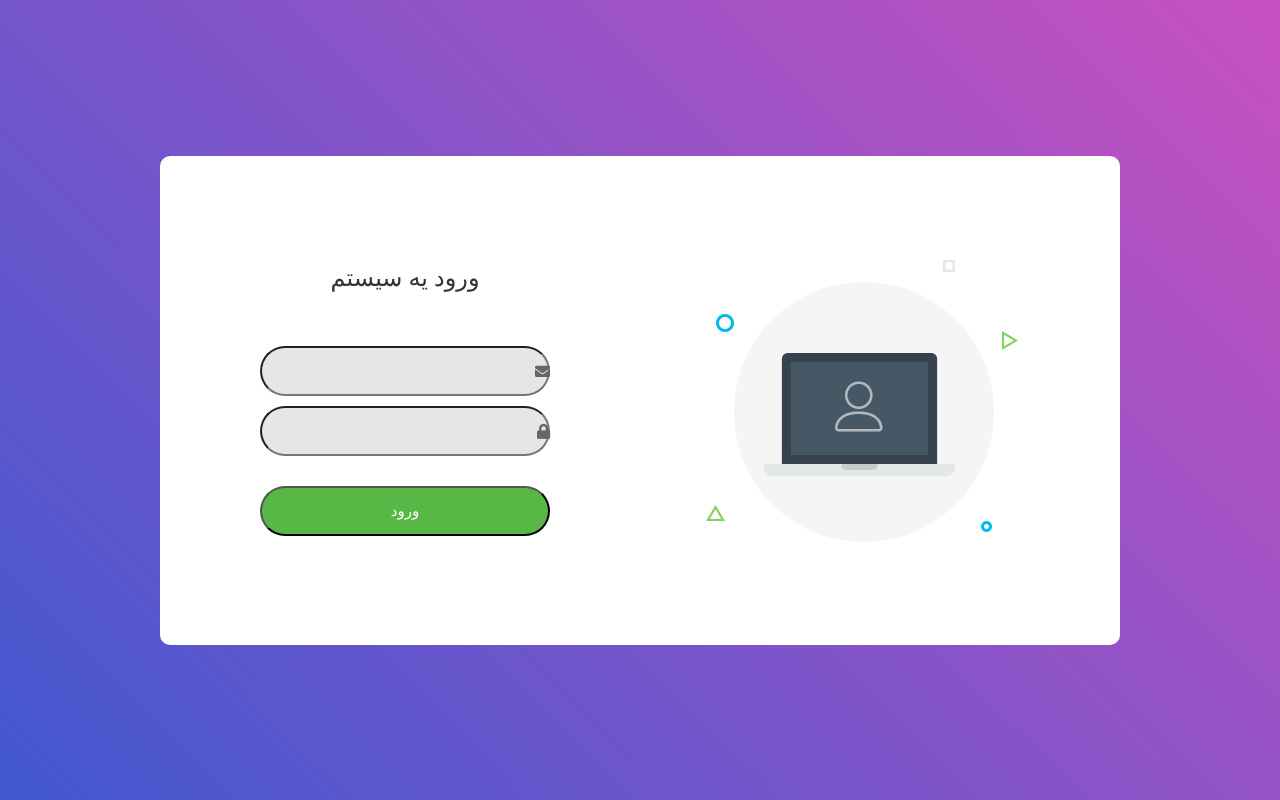
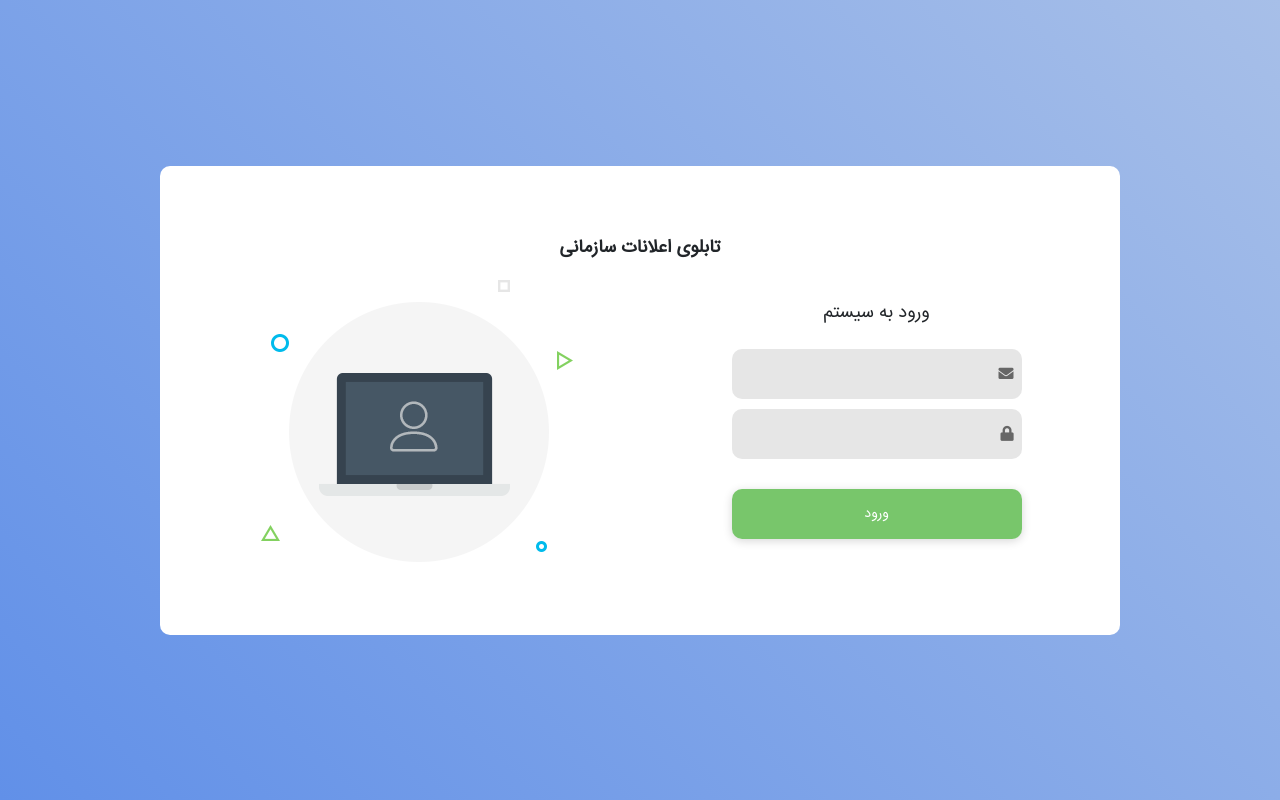
Before and after one commit to ashkantaravati/sync-my-boss, a Django app: page /accounts/login/ in a window 1280 px wide. Run offline with Django 3.2, Linux system fonts and the light colour scheme; parts of the project's set-up code (start-up, migrations or seed data) failed here and were passed over; some libraries are stand-ins or nearby versions.

Commit message:
complete login style

```diff
--- a/assets/css/main.css
+++ b/assets/css/main.css
@@ -1,8 +1,6 @@
 @font-face {
   font-family: 'iransans';
-    src: url("/static/fonts/IransansFaNum/ttf/IRANSansWebFaNum.ttf"), url("/static/fonts/IransansFaNum/eot/IRANSansWebFaNum.eot"), url("/static/fonts/IransansFaNum/woff/IRANSansWebFaNum.woff"), url("/static/fonts/woff2/IransansFaNum/IRANSansWebFaNum.woff2");
-}
-
+  src: url("/static/fonts/IransansFaNum/ttf/IRANSansWebFaNum.ttf"), url("/static/fonts/IransansFaNum/eot/IRANSansWebFaNum.eot"), url("/static/fonts/IransansFaNum/woff/IRANSansWebFaNum.woff"), url("/static/fonts/woff2/IransansFaNum/IRANSansWebFaNum.woff2"); }
 body {
   font-family: 'iransans' !important;
   box-sizing: border-box;
@@ -11,67 +9,52 @@ body {
   font-size: 14px;
   line-height: 24px;
   background-color: #E6E6E6;
-    text-align: right;
-}
+  text-align: right; }
 
 :focus {
-    outline: 0px solid transparent !important;
-}
+  outline: 0px solid transparent !important; }
 
 p {
-    margin: 0;
-}
+  margin: 0; }
 
 .dri-rtl {
-    direction: rtl;
-}
+  direction: rtl; }
 
 .dri-ltr {
-    direction: ltr;
-}
+  direction: ltr; }
 
 .w-50 {
-    width: 50%;
-}
+  width: 50%; }
 
 .white-bg {
-    background: #fff;
-}
+  background: #fff; }
 
 .white-color {
-    color: #fff;
-}
+  color: #fff; }
 
 .red-color {
-    color: #EB5757;
-}
+  color: #EB5757; }
 
 .cta-bg {
-    background-color: #FF8D11;
-}
+  background-color: #FF8D11; }
 
 .orange-bg {
-    background-color: #FFC002;
-}
+  background-color: #FFC002; }
 
 .gray-bg {
-    background-color: #A0B6C2;
-}
+  background-color: #A0B6C2; }
 
 .navigation {
   background-color: #fff;
   box-shadow: 5px 5px 25px rgba(0, 0, 0, 0.15);
-    height: 50px;
-}
+  height: 50px; }
 
 .bord-title {
-    font-size: 18px;
-}
+  font-size: 18px; }
 
 .user-status-bar {
   border-radius: 10px;
-    box-shadow: 5px 5px 25px rgba(0, 0, 0, 0.15);
-}
+  box-shadow: 5px 5px 25px rgba(0, 0, 0, 0.15); }
 
 .side-bar {
   background-color: #fff;
@@ -79,32 +62,26 @@ p {
   box-shadow: 5px 5px 25px rgba(0, 0, 0, 0.15);
   padding: 1rem;
   position: sticky;
-    top: 0;
-}
+  top: 0; }
 
 .custom-btn {
   border-radius: 5px;
-    box-shadow: 5px 5px 25px rgba(0, 0, 0, 0.15);
-}
+  box-shadow: 5px 5px 25px rgba(0, 0, 0, 0.15); }
 
 .v-line {
   width: 100%;
   height: 1px;
-    background-color: #D1D1D1;
-}
+  background-color: #D1D1D1; }
 
 .main-box {
   background-color: #fff;
   border-radius: 10px;
   box-shadow: 5px 5px 25px rgba(0, 0, 0, 0.15);
-    padding: 1rem;
-}
+  padding: 1rem; }
 
 .timeline {
   padding: 30px 0;
-    position: relative;
-}
-
+  position: relative; }
   .timeline::before {
     content: "";
     display: block;
@@ -115,22 +92,15 @@ p {
     border-left: 6px solid #FFE0BF;
     height: 100%;
     z-index: 1;
-    transform: translateX(-50%);
-}
-
+    transform: translateX(-50%); }
   .timeline .username {
-    background: #FF8D11;
-}
+    background: #FF8D11; }
 
 .timeline-nodes {
   padding-bottom: 25px;
-    position: relative;
-}
-
+  position: relative; }
   .timeline-nodes:nth-child(even) {
-    flex-direction: row-reverse;
-}
-
+    flex-direction: row-reverse; }
     .timeline-nodes:nth-child(even) .timeline-content::after {
       content: "";
       position: absolute;
@@ -139,9 +109,7 @@ p {
       width: 0;
       border-left: 10px solid #FF8D11;
       border-top: 10px solid transparent;
-    border-bottom: 10px solid transparent;
-}
-
+      border-bottom: 10px solid transparent; }
   .timeline-nodes:nth-child(odd) .timeline-content::after {
     content: "";
     position: absolute;
@@ -150,15 +118,13 @@ p {
     width: 0;
     border-right: 10px solid #FF8D11;
     border-top: 10px solid transparent;
-    border-bottom: 10px solid transparent;
-}
+    border-bottom: 10px solid transparent; }
 
 .timeline-content {
   border: 1px solid #FF8D11;
   position: relative;
   border-radius: 5px;
-    box-shadow: 5px 5px 25px rgba(0, 0, 0, 0.15);
-}
+  box-shadow: 5px 5px 25px rgba(0, 0, 0, 0.15); }
 
 .timeline-circle {
   width: 50px;
@@ -170,20 +136,17 @@ p {
   left: 50%;
   transform: translate(-50%, -50%);
   background-color: red;
-    z-index: 1;
-}
-
+  z-index: 1; }
 
 /*small device style*/
-
 @media (max-width: 767px) {
   .timeline-nodes:nth-child(odd) h3,
   .timeline-nodes:nth-child(odd) p {
-        text-align: left;
-    }
+    text-align: left; }
+
   .timeline-nodes:nth-child(even) {
-        flex-direction: row;
-    }
+    flex-direction: row; }
+
   .timeline::before {
     content: "";
     display: block;
@@ -194,20 +157,20 @@ p {
     border-left: 2px dashed var(--blue);
     height: 100%;
     z-index: 1;
-        transform: translateX(-50%);
-    }
+    transform: translateX(-50%); }
+
   .timeline h3 {
-        font-size: 1.7rem;
-    }
+    font-size: 1.7rem; }
+
   .timeline p {
-        font-size: 14px;
-    }
+    font-size: 14px; }
+
   .timeline-image {
     position: absolute;
     left: 0%;
     top: 60px;
-        /*transform: translateX(-50%;);*/
-    }
+    /*transform: translateX(-50%;);*/ }
+
   .timeline-nodes:nth-child(odd) .timeline-content::after {
     content: "";
     position: absolute;
@@ -218,8 +181,8 @@ p {
     border-left: 0;
     border-right: 10px solid var(--blue);
     border-top: 10px solid transparent;
-        border-bottom: 10px solid transparent;
-    }
+    border-bottom: 10px solid transparent; }
+
   .timeline-nodes:nth-child(even) .timeline-content::after {
     content: "";
     position: absolute;
@@ -228,54 +191,31 @@ p {
     width: 0;
     border-right: 10px solid var(--blue);
     border-top: 10px solid transparent;
-        border-bottom: 10px solid transparent;
-    }
+    border-bottom: 10px solid transparent; }
+
   .timeline-image::before {
     width: 65px;
-        height: 65px;
-    }
-}
-
-
+    height: 65px; } }
 /*extra small device style */
-
 @media (max-width: 575px) {
   .timeline::before {
     content: "";
     display: block;
     position: absolute;
     top: 0;
-        left: 3%;
-    }
+    left: 3%; }
+
   .timeline-image {
     position: absolute;
-        left: -5%;
-    }
+    left: -5%; }
+
   .timeline-image::before {
     width: 60px;
-        height: 60px;
-    }
-}
-
-
-/*//////////////////////////////////////////////////////////////////
-[ Utility ]*/
-
+    height: 60px; } }
 .txt1 {
-    font-family: Poppins-Regular;
   font-size: 13px;
   line-height: 1.5;
-    color: #999999;
-}
-
-
-/*//////////////////////////////////////////////////////////////////
-[ login ]*/
-
-.limiter {
-    width: 100%;
-    margin: 0 auto;
-}
+  color: #999999; }
 
 .container-login100 {
   width: 100%;
@@ -290,11 +230,10 @@ p {
   align-items: center;
   padding: 15px;
   background: #9053c7;
-    background: -webkit-linear-gradient(-135deg, #c850c0, #4158d0);
-    background: -o-linear-gradient(-135deg, #c850c0, #4158d0);
-    background: -moz-linear-gradient(-135deg, #c850c0, #4158d0);
-    background: linear-gradient(-135deg, #c850c0, #4158d0);
-}
+  background: -webkit-linear-gradient(-135deg, #A7BFE8, #6190E8);
+  background: -o-linear-gradient(-135deg, #A7BFE8, #6190E8);
+  background: -moz-linear-gradient(-135deg, #A7BFE8, #6190E8);
+  background: linear-gradient(-135deg, #A7BFE8, #6190E8); }
 
 .wrap-login100 {
   width: 960px;
@@ -308,49 +247,36 @@ p {
   display: flex;
   flex-wrap: wrap;
   justify-content: space-between;
-    padding: 100px;
-}
-
+  padding: 70px 20px; }
 
 /*------------------------------------------------------------------
 [  ]*/
-
 .login100-pic {
-    width: 316px;
-}
+  width: 316px; }
 
 .login100-pic img {
-    max-width: 100%;
-}
-
+  max-width: 100%; }
 
 /*------------------------------------------------------------------
 [  ]*/
-
 .login100-form {
-    width: 290px;
-}
+  width: 290px; }
 
 .login100-form-title {
-    font-family: Poppins-Bold;
   font-size: 24px;
   color: #333333;
   line-height: 1.2;
   text-align: center;
   width: 100%;
   display: block;
-    padding-bottom: 54px;
-}
-
+  padding-bottom: 54px; }
 
 /*---------------------------------------------*/
-
 .wrap-input100 {
   position: relative;
   width: 100%;
   z-index: 1;
-    margin-bottom: 10px;
-}
+  margin-bottom: 10px; }
 
 .input100,
 #id_username,
@@ -362,78 +288,24 @@ p {
   width: 100%;
   background: #e6e6e6;
   height: 50px;
-    border-radius: 25px;
-    padding: 0 30px 0 68px;
-}
-
+  border: none;
+  border-radius: 10px;
+  padding: 0 30px; }
 
 /*------------------------------------------------------------------
 [ Focus ]*/
-
-.focus-input100 {
-    display: block;
+.symbol-input100 {
+  font-size: 15px;
   position: absolute;
-    border-radius: 25px;
-    bottom: 0;
-    left: 0;
-    z-index: -1;
+  top: 30%;
+  right: .5rem;
   width: 100%;
   height: 100%;
-    box-shadow: 0px 0px 0px 0px;
-    color: rgba(87, 184, 70, 0.8);
-}
-
-.input100:focus+.focus-input100 {
-    -webkit-animation: anim-shadow 0.5s ease-in-out forwards;
-    animation: anim-shadow 0.5s ease-in-out forwards;
-}
-
-@-webkit-keyframes anim-shadow {
-    to {
-        box-shadow: 0px 0px 70px 25px;
-        opacity: 0;
-    }
-}
-
-@keyframes anim-shadow {
-    to {
-        box-shadow: 0px 0px 70px 25px;
-        opacity: 0;
-    }
-}
-
-.symbol-input100 {
-    font-size: 15px;
-    display: -webkit-box;
-    display: -webkit-flex;
-    display: -moz-box;
-    display: -ms-flexbox;
-    display: flex;
-    align-items: center;
-    position: absolute;
-    border-radius: 25px;
-    bottom: 0;
-    left: 0;
-    width: 100%;
-    height: 100%;
-    padding-left: 35px;
   pointer-events: none;
-    color: #666666;
-    -webkit-transition: all 0.4s;
-    -o-transition: all 0.4s;
-    -moz-transition: all 0.4s;
-    transition: all 0.4s;
-}
-
-.input100:focus+.focus-input100+.symbol-input100 {
-    color: #57b846;
-    padding-left: 28px;
-}
-
+  color: #666666; }
 
 /*------------------------------------------------------------------
 [ Button ]*/
-
 .container-login100-form-btn {
   width: 100%;
   display: -webkit-box;
@@ -443,78 +315,57 @@ p {
   display: flex;
   flex-wrap: wrap;
   justify-content: center;
-    padding-top: 20px;
-}
+  padding-top: 20px; }
 
 .login100-form-btn {
-    font-family: Montserrat-Bold;
-    font-size: 15px;
-    line-height: 1.5;
   color: #fff;
-    text-transform: uppercase;
   width: 100%;
   height: 50px;
-    border-radius: 25px;
-    background: #57b846;
-    display: -webkit-box;
+  border-radius: 10px;
+  cursor: pointer;
+  box-shadow: 0 2px 10px rgba(0, 0, 0, 0.16);
   display: -webkit-flex;
   display: -moz-box;
   display: -ms-flexbox;
   display: flex;
   justify-content: center;
+  background-color: rgba(87, 184, 70, 0.8);
   align-items: center;
-    padding: 0 25px;
-    -webkit-transition: all 0.4s;
+  border: none;
   -o-transition: all 0.4s;
   -moz-transition: all 0.4s;
-    transition: all 0.4s;
-}
+  transition: all 0.4s; }
 
 .login100-form-btn:hover {
-    background: #333333;
-}
-
+  background: #39803c; }
 
 /*------------------------------------------------------------------
 [ Responsive ]*/
-
 @media (max-width: 992px) {
   .wrap-login100 {
-        padding: 177px 90px 33px 85px;
-    }
+    padding: 177px 90px 33px 85px; }
+
   .login100-pic {
-        width: 35%;
-    }
+    width: 35%; }
+
   .login100-form {
-        width: 50%;
-    }
-}
-
+    width: 50%; } }
 @media (max-width: 768px) {
   .wrap-login100 {
-        padding: 100px 80px 33px 80px;
-    }
+    padding: 100px 80px 33px 80px; }
+
   .login100-pic {
-        display: none;
-    }
+    display: none; }
+
   .login100-form {
-        width: 100%;
-    }
-}
-
+    width: 100%; } }
 @media (max-width: 576px) {
   .wrap-login100 {
-        padding: 100px 15px 33px 15px;
-    }
-}
-
-
+    padding: 100px 15px 33px 15px; } }
 /*------------------------------------------------------------------
 [ Alert validate ]*/
-
 .validate-input {
-    position: relative;
-}
+  position: relative; }
 
 .alert-validate::before {
   content: attr(data-validate);
@@ -532,7 +383,6 @@ p {
   transform: translateY(-50%);
   right: 8px;
   pointer-events: none;
-    font-family: Poppins-Medium;
   color: #c80000;
   font-size: 13px;
   line-height: 1.4;
@@ -542,12 +392,10 @@ p {
   -webkit-transition: opacity 0.4s;
   -o-transition: opacity 0.4s;
   -moz-transition: opacity 0.4s;
-    transition: opacity 0.4s;
-}
+  transition: opacity 0.4s; }
 
 .alert-validate::after {
   content: "\f06a";
-    font-family: FontAwesome;
   display: block;
   position: absolute;
   color: #c80000;
@@ -558,20 +406,15 @@ p {
   -ms-transform: translateY(-50%);
   -o-transform: translateY(-50%);
   transform: translateY(-50%);
-    right: 13px;
-}
+  right: 13px; }
 
 .alert-validate:hover:before {
   visibility: visible;
-    opacity: 1;
-}
+  opacity: 1; }
 
 @media (max-width: 992px) {
   .alert-validate::before {
     visibility: visible;
-        opacity: 1;
-    }
-}
-
+    opacity: 1; } }
 
 /*# sourceMappingURL=main.css.map */
--- a/assets/scss/login.scss
+++ b/assets/scss/login.scss
@@ -1,20 +1,7 @@
-/*//////////////////////////////////////////////////////////////////
-[ Utility ]*/
-
 .txt1 {
-    font-family: Poppins-Regular;
     font-size: 13px;
     line-height: 1.5;
     color: #999999;
-}
-
-
-/*//////////////////////////////////////////////////////////////////
-[ login ]*/
-
-.limiter {
-    width: 100%;
-    margin: 0 auto;
 }
 
 .container-login100 {
@@ -30,10 +17,10 @@
     align-items: center;
     padding: 15px;
     background: #9053c7;
-    background: -webkit-linear-gradient(-135deg, #c850c0, #4158d0);
-    background: -o-linear-gradient(-135deg, #c850c0, #4158d0);
-    background: -moz-linear-gradient(-135deg, #c850c0, #4158d0);
-    background: linear-gradient(-135deg, #c850c0, #4158d0);
+    background: -webkit-linear-gradient(-135deg, #A7BFE8, #6190E8);
+    background: -o-linear-gradient(-135deg, #A7BFE8, #6190E8);
+    background: -moz-linear-gradient(-135deg, #A7BFE8, #6190E8);
+    background: linear-gradient(-135deg, #A7BFE8, #6190E8);
 }
 
 .wrap-login100 {
@@ -48,7 +35,7 @@
     display: flex;
     flex-wrap: wrap;
     justify-content: space-between;
-    padding: 100px;
+    padding: 70px 20px;
 }
 
 
@@ -72,7 +59,6 @@
 }
 
 .login100-form-title {
-    font-family: Poppins-Bold;
     font-size: 24px;
     color: #333333;
     line-height: 1.2;
@@ -102,72 +88,24 @@
     width: 100%;
     background: #e6e6e6;
     height: 50px;
-    border-radius: 25px;
-    padding: 0 30px 0 68px;
+    border: none;
+    border-radius: $radius-big;
+    padding: 0 30px
 }
 
 
 /*------------------------------------------------------------------
 [ Focus ]*/
 
-.focus-input100 {
-    display: block;
+.symbol-input100 {
+    font-size: 15px;
     position: absolute;
-    border-radius: 25px;
-    bottom: 0;
-    left: 0;
-    z-index: -1;
+    top: 30%;
+    right: .5rem;
     width: 100%;
     height: 100%;
-    box-shadow: 0px 0px 0px 0px;
-    color: rgba(87, 184, 70, 0.8);
-}
-
-.input100:focus+.focus-input100 {
-    -webkit-animation: anim-shadow 0.5s ease-in-out forwards;
-    animation: anim-shadow 0.5s ease-in-out forwards;
-}
-
-@-webkit-keyframes anim-shadow {
-    to {
-        box-shadow: 0px 0px 70px 25px;
-        opacity: 0;
-    }
-}
-
-@keyframes anim-shadow {
-    to {
-        box-shadow: 0px 0px 70px 25px;
-        opacity: 0;
-    }
-}
-
-.symbol-input100 {
-    font-size: 15px;
-    display: -webkit-box;
-    display: -webkit-flex;
-    display: -moz-box;
-    display: -ms-flexbox;
-    display: flex;
-    align-items: center;
-    position: absolute;
-    border-radius: 25px;
-    bottom: 0;
-    left: 0;
-    width: 100%;
-    height: 100%;
-    padding-left: 35px;
     pointer-events: none;
     color: #666666;
-    -webkit-transition: all 0.4s;
-    -o-transition: all 0.4s;
-    -moz-transition: all 0.4s;
-    transition: all 0.4s;
-}
-
-.input100:focus+.focus-input100+.symbol-input100 {
-    color: #57b846;
-    padding-left: 28px;
 }
 
 
@@ -187,31 +125,27 @@
 }
 
 .login100-form-btn {
-    font-family: Montserrat-Bold;
-    font-size: 15px;
-    line-height: 1.5;
     color: #fff;
-    text-transform: uppercase;
     width: 100%;
     height: 50px;
-    border-radius: 25px;
-    background: #57b846;
-    display: -webkit-box;
+    border-radius: $radius-big;
+    cursor: pointer;
+    box-shadow: 0 2px 10px rgba(0, 0, 0, 0.16);
     display: -webkit-flex;
     display: -moz-box;
     display: -ms-flexbox;
     display: flex;
     justify-content: center;
+    background-color: rgba(87, 184, 70, 0.8);
     align-items: center;
-    padding: 0 25px;
-    -webkit-transition: all 0.4s;
+    border: none;
     -o-transition: all 0.4s;
     -moz-transition: all 0.4s;
     transition: all 0.4s;
 }
 
 .login100-form-btn:hover {
-    background: #333333;
+    background: #39803c;
 }
 
 
@@ -272,7 +206,6 @@
     transform: translateY(-50%);
     right: 8px;
     pointer-events: none;
-    font-family: Poppins-Medium;
     color: #c80000;
     font-size: 13px;
     line-height: 1.4;
@@ -287,7 +220,6 @@
 
 .alert-validate::after {
     content: "\f06a";
-    font-family: FontAwesome;
     display: block;
     position: absolute;
     color: #c80000;
--- a/employee_activity/templates/employee_activity/login.html
+++ b/employee_activity/templates/employee_activity/login.html
@@ -29,16 +29,23 @@
 
     <div class="w-100 mx-auto my-0">
         <div class="container-login100">
-            <div class="wrap-login100 align-items-center">
+
+            <div class="wrap-login100 align-items-center flex-column">
+
+                <div class="bord-title font-weight-bold mb-3">
+                    تابلوی اعلانات سازمانی
+                </div>
+
+                <div class="d-flex align-items-center  justify-content-around flex-row-reverse w-100">
                     <div class="login100-pic js-tilt" data-tilt>
                         <img src="{% static 'img/user-profile.png' %}" alt="IMG">
                     </div>
 
                     <form class="login100-form validate-form" method="post" action="{% url 'login' %}">
                         {% csrf_token %}
-                    <span class="login100-form-title">
-		ورود یه سیستم
-					</span>
+                        <p class="bord-title pb-4 text-center">
+                            ورود به سیستم
+                        </p>
 
                         <div class="wrap-input100 validate-input" data-validate="Valid email is required: ex@abc.xyz">
                             <!-- <input class="input100" type="text" name="email" placeholder="Email"> -->
@@ -68,7 +75,7 @@
                     </form>
                     <!-- {# Assumes you setup the password_reset view in your URLconf #}
                 <p><a href="{% url 'password_reset' %}">Lost password?</a></p> -->
-
+                </div>
             </div>
         </div>
     </div>
```
Also changed, not shown: 1 other file. Lines whose indentation alone changed are shown as unchanged.
